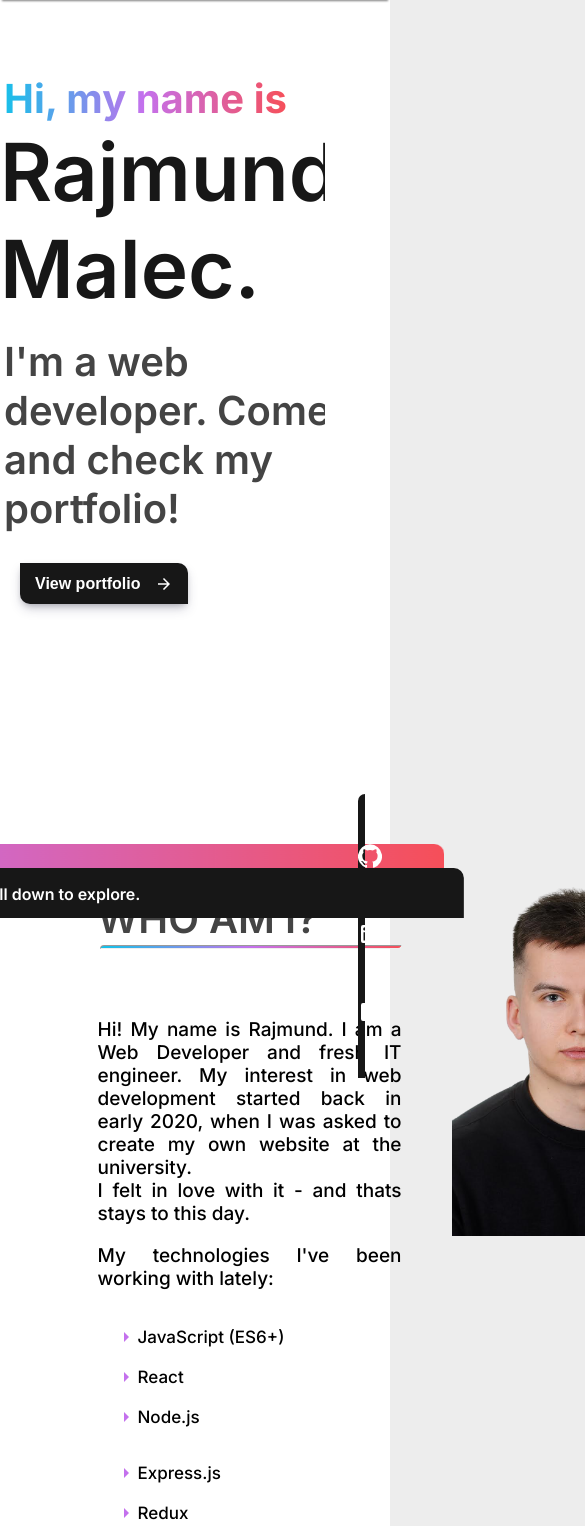
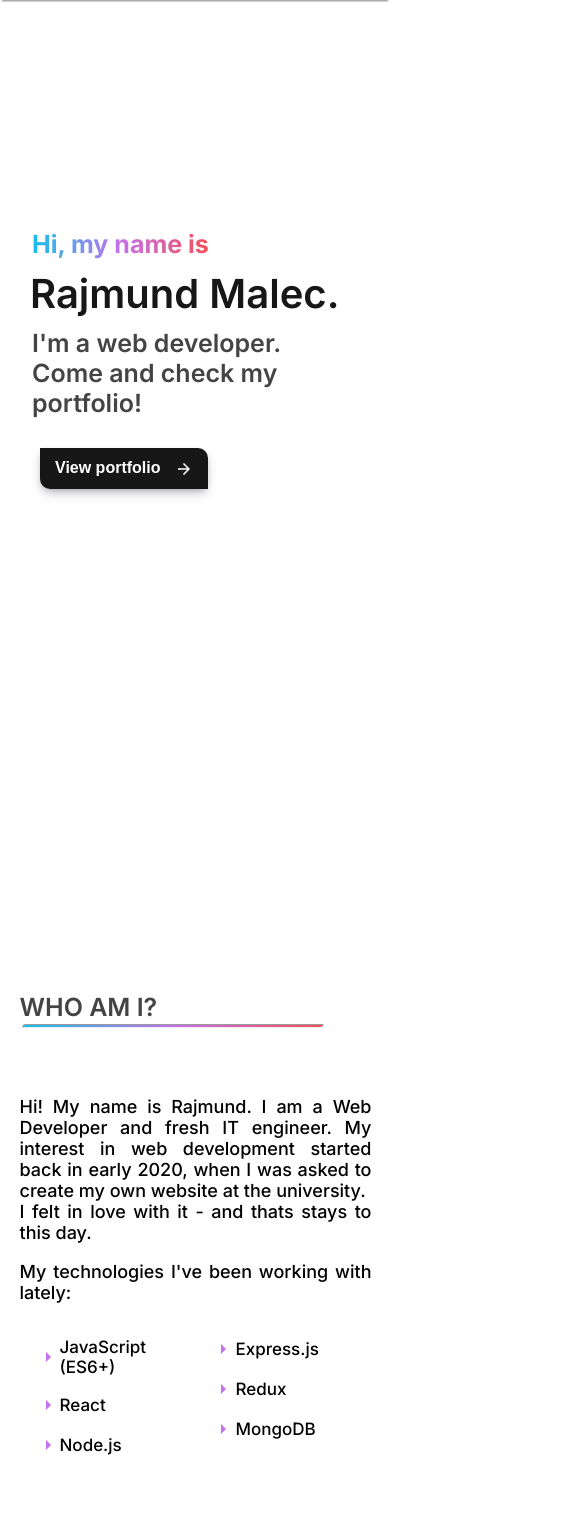
Before and after one commit to malrajmund/myPortfolio, a React (Create React App) app: page / in a window 390 px wide. Shown: the top 1526 px of the page, 585 px wide, since content can reach past the window. Built offline with nearby package versions, Linux system fonts and the light colour scheme.

Commit message:
Mobile responsivity

```diff
--- a/public/index.html
+++ b/public/index.html
@@ -29,8 +29,10 @@
     -->
     <title>React App</title>
   </head>
+
   <body>
     <noscript>You need to enable JavaScript to run this app.</noscript>
     <div id="root"></div>
   </body>
+
 </html>
--- a/src/App.js
+++ b/src/App.js
@@ -30,8 +30,6 @@ function App() {
         <Navbar />
         <Landing />
         <About />
-        <Portfolio />
-        <Contact />
       </ThemeProvider>
     </>
   );
--- a/src/components/About/About.js
+++ b/src/components/About/About.js
@@ -9,7 +9,9 @@ const useStyles = makeStyles((theme) => ({
     width: "100%",
     height: "80vh",
     backgroundColor: theme.palette.primary.main,
-    //marginTop: "5%",
+    [theme.breakpoints.down("md")]: {
+      flexWrap: "wrap",
+    },
   },
   bar: {
     width: "30%",
@@ -24,18 +26,28 @@ const useStyles = makeStyles((theme) => ({
     marginBottom: "50px",
     marginTop: "50px",
     color: theme.palette.tertiary.main,
+    [theme.breakpoints.down("md")]: {
+      fontSize: "25px",
+    },
   },
   infoContainer: {
     wordWrap: "break-word",
   },
   info: {
     marginLeft: "25%",
+    [theme.breakpoints.down("md")]: {
+      marginLeft: "5%",
+    },
   },
   text: {
     textAlign: "justify",
     textJustify: "inter-word",
     fontWeight: "500",
     fontSize: "19px",
+    [theme.breakpoints.down("md")]: {
+      paddingRight: "5%",
+      fontSize: "18px",
+    },
   },
   underline: {
     background: theme.palette.gradient,
@@ -48,26 +60,16 @@ const useStyles = makeStyles((theme) => ({
     maxWidth: "250px",
     borderRadius: "20px 0px 20px 0px",
     marginRight: "30%",
-    //position: "absolute",
+    [theme.breakpoints.down("md")]: {
+      maxWidth: "200px",
+    },
   },
   imgContainer: {
     marginLeft: "50px",
     marginTop: "5%",
-    /*"&:before": {
-      position: "absolute",
-      content: "''",
-      display: "inline-block",
-      background: theme.palette.primary.main,
-      border: "5px solid",
-      borderColor: theme.palette.secondary.main,
-      borderRadius: "20px 0px 20px 0px",
-      width: "240px",
-      height: "400px",
-      color: "black",
-      fontSize: "20px",
-      marginTop: "10px",
-      marginLeft: "10px",
-    },*/
+    [theme.breakpoints.down("md")]: {
+      marginLeft: "25%",
+    },
   },
   technologyList: {
     fontSize: "17px",
@@ -85,18 +87,34 @@ const About = () => {
       className={classes.titleGrid}
       wrap='nowrap'
     >
-      <Grid item md={6} lg={6} xl={4} className={classes.info}>
+      <Grid item xs={12} sm={12} md={12} lg={6} xl={4} className={classes.info}>
         <Grid
           container
           alignItems='center'
           justifyContent='center'
           className={classes.infoContainer}
         >
-          <Grid item md={12} lg={12} xl={12} className={classes.title}>
+          <Grid
+            item
+            xs={12}
+            sm={12}
+            md={12}
+            lg={12}
+            xl={12}
+            className={classes.title}
+          >
             WHO AM I?
             <hr className={classes.underline}></hr>
           </Grid>
-          <Grid item md={12} lg={12} xl={12} className={classes.text}>
+          <Grid
+            item
+            xs={12}
+            sm={12}
+            md={12}
+            lg={12}
+            xl={12}
+            className={classes.text}
+          >
             <p>
               Hi! My name is Rajmund. I am a Web Developer and fresh IT
               engineer. My interest in web development started back in early
@@ -107,7 +125,7 @@ const About = () => {
             <p>My technologies I've been working with lately:</p>
             <p>
               <Grid container direction='row'>
-                <Grid item xl={6}>
+                <Grid item xs={6} sm={6} md={6} lg={6} xl={6}>
                   <List className={classes.technologyList}>
                     <ListItem>
                       <ArrowRightIcon color='secondary' />
@@ -144,7 +162,15 @@ const About = () => {
           </Grid>
         </Grid>
       </Grid>
-      <Grid item xl={6} className={classes.imgContainer}>
+      <Grid
+        item
+        xs={12}
+        sm={12}
+        md={12}
+        lg={12}
+        xl={12}
+        className={classes.imgContainer}
+      >
         <img src={Face} alt='my face :)' className={classes.img}></img>
       </Grid>
     </Grid>
--- a/src/components/Landing/Landing.js
+++ b/src/components/Landing/Landing.js
@@ -10,11 +10,17 @@ import ArrowForwardIcon from "@material-ui/icons/ArrowForward";
 const useStyles = makeStyles((theme) => ({
   root: {
     backgroundColor: theme.palette.primary.main,
+    [theme.breakpoints.down("md")]: {
+      marginTop: "25%",
+    },
   },
   aboutGrid: {
     backgroundColor: theme.palette.primary.main,
     width: "100%",
     height: "100vh",
+    [theme.breakpoints.down("md")]: {
+      display: "none",
+    },
   },
   titleGrid: {
     width: "100%",
@@ -22,6 +28,10 @@ const useStyles = makeStyles((theme) => ({
   },
   headerContainer: {
     height: "100%",
+    [theme.breakpoints.down("md")]: {
+      marginTop: "10%",
+      marginLeft: "20px",
+    },
   },
   header: {
     marginTop: "50px",
@@ -39,18 +49,34 @@ const useStyles = makeStyles((theme) => ({
     WebkitBackgroundClip: "text",
     WebkitTextFillColor: "transparent",
     animation: `$appear 2000ms`,
+    [theme.breakpoints.down("md")]: {
+      marginLeft: "10px",
+      paddingLeft: "2px",
+      fontSize: "25px",
+    },
   },
   name: {
     fontSize: "80px",
     fontWeight: "600",
     color: theme.palette.dark.main,
     animation: `$fromTop 1000ms`,
+    [theme.breakpoints.down("md")]: {
+      marginTop: "10px",
+      marginLeft: "10px",
+      fontSize: "40px",
+    },
   },
   afterName: {
     fontSize: "40px",
     marginTop: "20px",
     paddingLeft: "4px",
     animation: `$appear 2000ms`,
+    [theme.breakpoints.down("md")]: {
+      marginLeft: "10px",
+      paddingLeft: "2px",
+      fontSize: "25px",
+      marginTop: "10px",
+    },
   },
   button: {
     marginTop: "30px",
@@ -66,6 +92,9 @@ const useStyles = makeStyles((theme) => ({
     height: "60px",
     animation: `$firstBlockMoving 10s infinite`,
     borderRadius: "0 10px 0 0",
+    [theme.breakpoints.down("md")]: {
+      display: "none",
+    },
   },
   secondBlock: {
     backgroundColor: theme.palette.dark.main,
@@ -74,6 +103,9 @@ const useStyles = makeStyles((theme) => ({
     position: "absolute",
     animation: `$secondBlockMoving 10s infinite`,
     borderRadius: "0 10px 0 0",
+    [theme.breakpoints.down("md")]: {
+      display: "none",
+    },
   },
   scrollText: {
     marginLeft: "500px",
@@ -199,7 +231,15 @@ const Landing = () => {
           direction='column'
           className={classes.headerContainer}
         >
-          <Grid item lg={12} xl={12} className={classes.header}>
+          <Grid
+            item
+            xs={12}
+            sm={12}
+            md={12}
+            lg={12}
+            xl={12}
+            className={classes.header}
+          >
             <Grid
               container
               direction='column'
@@ -207,16 +247,48 @@ const Landing = () => {
               justifyContent='center'
               spacing={0}
             >
-              <Grid item lg={12} xl={12} className={classes.subheader}>
+              <Grid
+                item
+                xs={12}
+                sm={12}
+                md={12}
+                lg={12}
+                xl={12}
+                className={classes.subheader}
+              >
                 Hi, my name is
               </Grid>
-              <Grid item lg={12} xl={12} className={classes.name}>
+              <Grid
+                item
+                xs={12}
+                sm={12}
+                md={12}
+                lg={12}
+                xl={12}
+                className={classes.name}
+              >
                 Rajmund Malec.
               </Grid>
-              <Grid item lg={12} xl={12} className={classes.afterName}>
+              <Grid
+                item
+                xs={12}
+                sm={12}
+                md={12}
+                lg={12}
+                xl={12}
+                className={classes.afterName}
+              >
                 I'm a web developer. Come and check my portfolio!
               </Grid>
-              <Grid item lg={12} xl={12} className={classes.button}>
+              <Grid
+                item
+                xs={12}
+                sm={12}
+                md={12}
+                lg={12}
+                xl={12}
+                className={classes.button}
+              >
                 <Button
                   color='secondary'
                   text='View portfolio'
@@ -229,7 +301,15 @@ const Landing = () => {
                   icon={<ArrowForwardIcon className={classes.arrowIcon} />}
                 />
               </Grid>
-              <Grid item lg={12} xl={12} className={classes.blocks}>
+              <Grid
+                item
+                xs={12}
+                sm={12}
+                md={12}
+                lg={12}
+                xl={12}
+                className={classes.blocks}
+              >
                 <Grid
                   container
                   direction='column'
@@ -237,10 +317,10 @@ const Landing = () => {
                   justifyContent='center'
                   spacing={3}
                 >
-                  <Grid item lg={12} xl={12}>
+                  <Grid item xs={12} sm={12} md={12} lg={12} xl={12}>
                     <div className={classes.firstBlock}></div>
                   </Grid>
-                  <Grid item lg={12} xl={12}>
+                  <Grid item xs={12} sm={12} md={12} lg={12} xl={12}>
                     <div className={classes.secondBlock}>
                       <p className={classes.scrollText}>
                         Scroll down to explore.
@@ -270,15 +350,47 @@ const Landing = () => {
           spacing={0}
           style={{ height: "100%" }}
         >
-          <Grid item xl={3} style={{ marginBottom: "50px" }}>
+          <Grid
+            item
+            xs={3}
+            sm={3}
+            md={3}
+            lg={3}
+            xl={3}
+            style={{ marginBottom: "50px" }}
+          >
             <div className={classes.mediaBlock}>
-              <Grid item lg={12} xl={12} className={classes.media}>
+              <Grid
+                item
+                xs={12}
+                sm={12}
+                md={12}
+                lg={12}
+                xl={12}
+                className={classes.media}
+              >
                 <GitHubIcon className={classes.mediaIcon} />
               </Grid>
-              <Grid item lg={12} xl={12} className={classes.media}>
+              <Grid
+                item
+                xs={12}
+                sm={12}
+                md={12}
+                lg={12}
+                xl={12}
+                className={classes.media}
+              >
                 <LinkedInIcon className={classes.mediaIcon} />
               </Grid>
-              <Grid item lg={12} xl={12} className={classes.media}>
+              <Grid
+                item
+                xs={12}
+                sm={12}
+                md={12}
+                lg={12}
+                xl={12}
+                className={classes.media}
+              >
                 <FacebookIcon className={classes.mediaIcon} />
               </Grid>
             </div>
--- a/src/components/Navbar/Navbar.js
+++ b/src/components/Navbar/Navbar.js
@@ -4,6 +4,7 @@ import AppBar from "@material-ui/core/AppBar";
 import Typography from "@material-ui/core/Typography";
 import NavIcon from "./NavIcon";
 import { Grid } from "@material-ui/core";
+import MenuIcon from "@material-ui/icons/Menu";
 
 const useStyles = makeStyles((theme) => ({
   root: {
@@ -25,6 +26,9 @@ const useStyles = makeStyles((theme) => ({
   titleGrid: {
     textAlign: "left",
     verticalAlign: "middle",
+    [theme.breakpoints.down("sm")]: {
+      display: "none",
+    },
   },
   optionGrid: {
     maxWidth: "200px",
@@ -56,6 +60,9 @@ const useStyles = makeStyles((theme) => ({
     height: "80px",
     backgroundColor: theme.palette.primary.main,
     animation: `$showAppBar 400ms forwards`,
+    [theme.breakpoints.down("sm")]: {
+      height: "10%",
+    },
   },
   "@keyframes showAppBar": {
     "0%": {
@@ -114,6 +121,20 @@ const useStyles = makeStyles((theme) => ({
       color: theme.palette.dark.main,
       cursor: "pointer",
     },
+  },
+  menu: {
+    display: "none",
+    "@media (orientation: portrait)": {
+      marginTop: "5px",
+      marginRight: "15px",
+      display: "block",
+      float: "right",
+      minWidth: "50px",
+      minHeight: "50px",
+    },
+  },
+  menuContainer: {
+    //marginLeft: "50px",
   },
 }));
 
@@ -180,7 +201,7 @@ const Navbar = () => {
           wrap='nowrap'
           justifyContent='flex-start'
         >
-          <Grid item xs={10} sm={10} md={10} lg={10} xl={11}>
+          <Grid item xs={12} sm={10} md={10} lg={10} xl={11}>
             <Grid
               container
               direction='row'
@@ -199,6 +220,7 @@ const Navbar = () => {
               >
                 <NavIcon />
               </Grid>
+
               <Grid
                 item
                 xs={2}
@@ -211,6 +233,17 @@ const Navbar = () => {
                 <Typography
                   className={scrolled ? classes.titleScrolled : classes.title}
                 ></Typography>
+              </Grid>
+              <Grid
+                item
+                xs={11}
+                sm={11}
+                md={11}
+                lg={11}
+                xl={11}
+                className={classes.menuContainer}
+              >
+                <MenuIcon className={classes.menu} />
               </Grid>
               <Grid
                 item
--- a/src/index.css
+++ b/src/index.css
@@ -3,7 +3,7 @@ body {
   font-family: "Inter", sans-serif;
   -webkit-font-smoothing: antialiased;
   -moz-osx-font-smoothing: grayscale;
-  background: #ededed;
+  background: white;
 }
 
 code {
```
Also changed, not shown: src/components/Contact/Contact.js (+19 -3 lines), src/components/Portfolio/Portfolio.js (+12 -4 lines).
